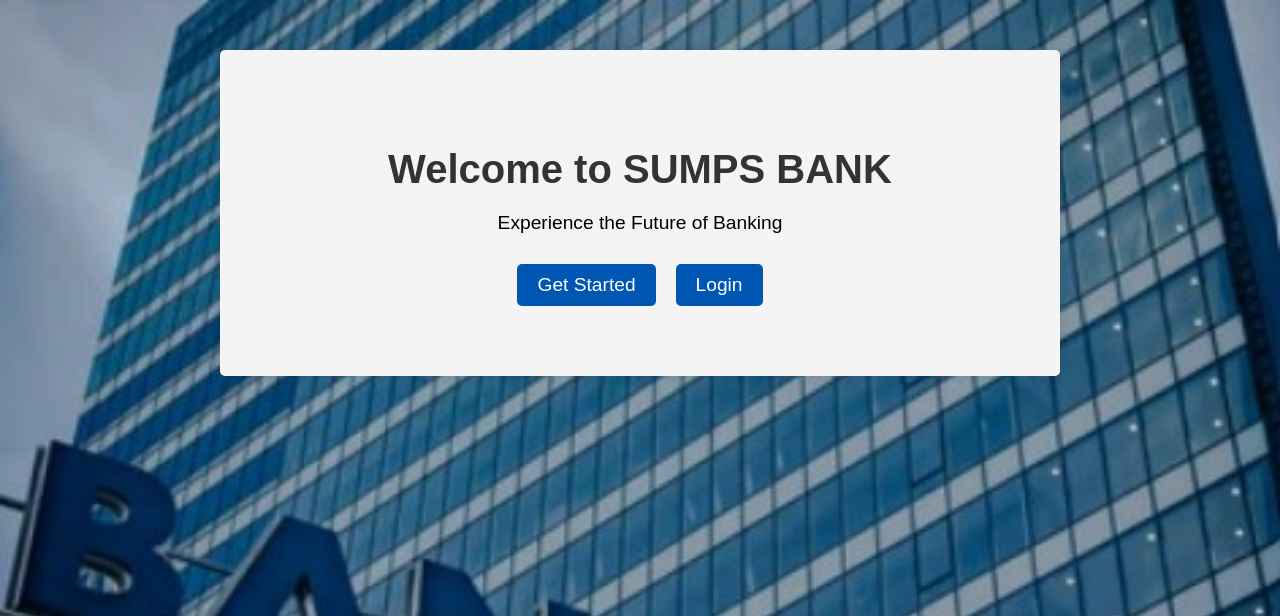
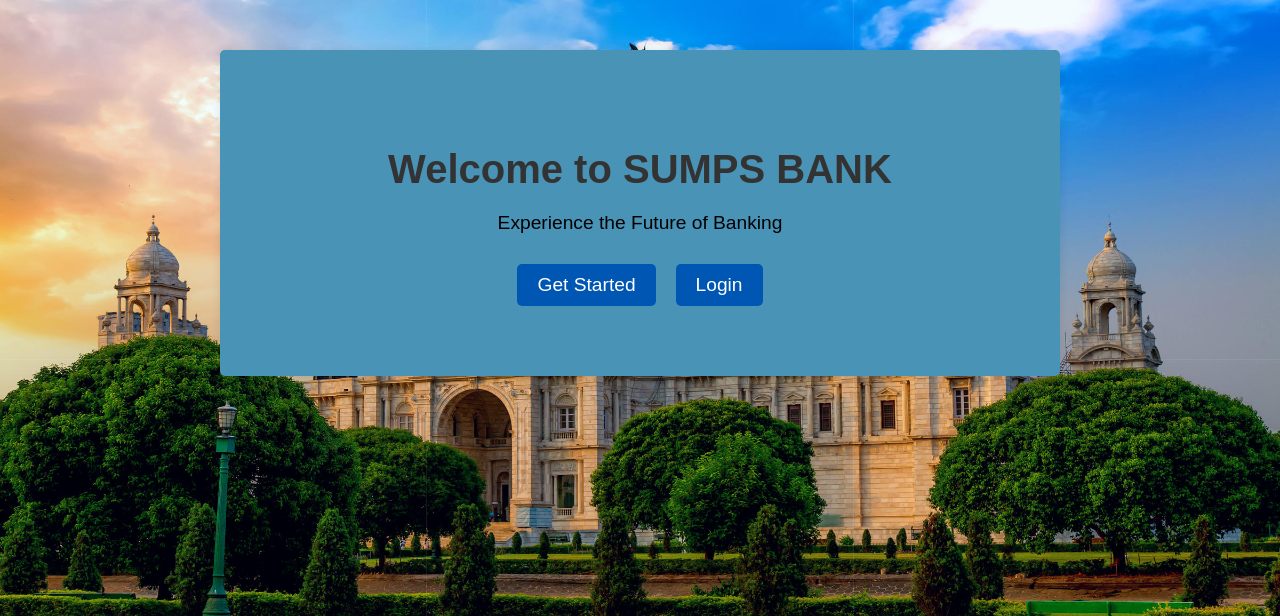
Before and after one commit to mohittalwar23/banking_app, a Flask app: page / in a window 1280 px wide. Shown: the top 616 px of the page. Run offline with Flask 3, Linux system fonts and the light colour scheme.

Commit message:
UI changed

```diff
--- a/static/style.css
+++ b/static/style.css
@@ -2,7 +2,7 @@
 
 body {
     font-family: 'Arial', sans-serif;
-    background-image: url('/static/bank.jpg');
+    background-image: url('/static/a building.jpg');
     background-size: cover;
     margin: 0;
     padding: 0;
@@ -11,7 +11,8 @@ body {
 .container {
     max-width: 800px;
     margin: 50px auto;
-    background-color: #f4f4f4;
+    background-color:#4993b6 ;
+    *opacity: 0.50;
     padding: 20px;
     border-radius: 5px;
     box-shadow: 0 0 10px rgba(0, 0, 0, 0.1);
```
Also changed, not shown: static/a building.jpg (added).
